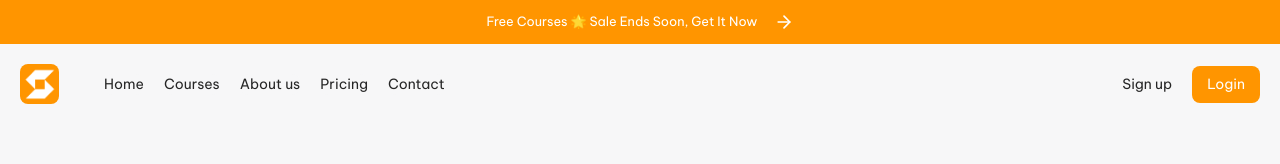
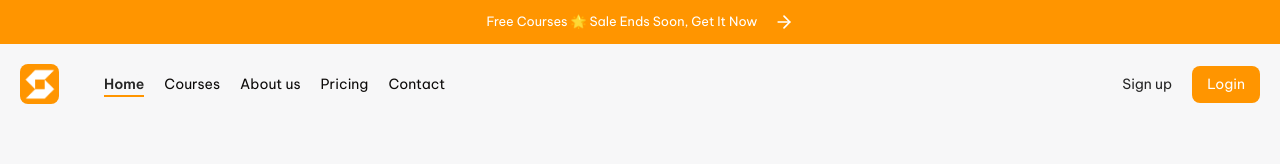
Before and after one commit to KaziMehediHasan1/EduCo_Education_Platform, a React (Vite) app in the folder client/: page / in a window 1280 px wide. Shown: the top 164 px of the page. Built offline with nearby package versions, Linux system fonts and the light colour scheme.

Commit message:
add navbar active link

```diff
--- a/client/src/layout/Navbar.tsx
+++ b/client/src/layout/Navbar.tsx
@@ -3,6 +3,7 @@ import Menubar from "@/assets/Icon/Menu.png";
 import CommonWrapper from "@/wrapper/CommonWrapper";
 import { NavLink } from "react-router-dom";
 import Ad from "./Ad";
+import { Link } from "react-router-dom";
 
 const Navbar = () => {
   return (
@@ -12,61 +13,61 @@ const Navbar = () => {
         <div className="flex items-center justify-between">
           <div className="flex items-center gap-[45px]">
             {/** LOGO **/}
-            <div>
+            <Link to="/">
               <img
                 src={Logo}
                 alt="Logo"
                 className="max-w-8 sm:max-w-12 max-h-10 rounded-[8px] p-0.5 bg-[var(--color-bgPrimary)]"
               />
-            </div>
+            </Link>
 
             {/* NAV-LINK */}
             <div className="md:flex items-center gap-[20px] hidden">
               <NavLink
-                className={(isActive) =>
+                className={({ isActive }) =>
                   isActive
-                    ? "text-sm leading-[150%] text-[var(--color-textColor)] bg-[var(--color-bgOne)] rounded-[8px]"
-                    : "text-sm leading-[150%] text-[var(--color-textColor)] HomeBtn"
+                    ? "text-sm leading-[150%] text-[var(--color-textColor)] bg-[var(--color-bgOne)]  space-y-3 rounded-[8px] active-style"
+                    : "text-sm leading-[150%]  "
                 }
                 to="/"
               >
                 Home
               </NavLink>
               <NavLink
-                className={(isActive) =>
+                className={({ isActive }) =>
                   isActive
-                    ? "text-sm leading-[150%] text-[var(--color-textColor)] bg-[var(--color-bgOne)] rounded-[8px]"
-                    : "text-sm leading-[150%] text-[var(--color-textColor)]"
+                    ? "text-sm leading-[150%] text-[var(--color-textColor)] bg-[var(--color-bgOne)]  space-y-3 rounded-[8px] active-style"
+                    : "text-sm leading-[150%]  "
                 }
                 to="/course"
               >
                 Courses
               </NavLink>
               <NavLink
-                className={(isActive) =>
+                className={({ isActive }) =>
                   isActive
-                    ? "text-sm leading-[150%] text-[var(--color-textColor)] bg-[var(--color-bgOne)] rounded-[8px] "
-                    : "text-sm leading-[150%] text-[var(--color-textColor)]"
+                    ? "text-sm leading-[150%] text-[var(--color-textColor)] bg-[var(--color-bgOne)]  space-y-3 rounded-[8px] active-style"
+                    : "text-sm leading-[150%]  "
                 }
                 to="/about"
               >
                 About us
               </NavLink>
               <NavLink
-                className={(isActive) =>
-                  isActive
-                    ? "text-sm leading-[150%] text-[var(--color-textColor)] bg-[var(--color-bgOne)] rounded-[8px] "
-                    : "text-sm leading-[150%] text-[var(--color-textColor)]"
-                }
+              className={({ isActive }) =>
+                isActive
+                  ? "text-sm leading-[150%] text-[var(--color-textColor)] bg-[var(--color-bgOne)]  space-y-3 rounded-[8px] active-style"
+                  : "text-sm leading-[150%]  "
+              }
                 to="/pricing"
               >
                 Pricing
               </NavLink>
               <NavLink
-                className={(isActive) =>
+               className={({ isActive }) =>
                   isActive
-                    ? "text-sm leading-[150%] text-[var(--color-textColor)] bg-[var(--color-bgOne)] rounded-[8px] "
-                    : "text-sm leading-[150%] text-[var(--color-textColor)]"
+                    ? "text-sm leading-[150%] text-[var(--color-textColor)] bg-[var(--color-bgOne)]  space-y-3 rounded-[8px] active-style"
+                    : "text-sm leading-[150%]  "
                 }
                 to="/contact"
               >
--- a/client/src/sass/Main.css
+++ b/client/src/sass/Main.css
@@ -8,11 +8,12 @@
     width: 0%;
   }
 }
-.HomeBtn {
+.active-style {
   position: relative;
   display: inline-block;
+  font-weight: 600;
 }
-.HomeBtn::after {
+.active-style::after {
   content: "";
   position: absolute;
   bottom: -2px;
@@ -22,6 +23,6 @@
   background-color: #ff9500;
   transition: none;
 }
-.HomeBtn:hover::after {
+.activeHover:hover::after {
   animation: underlineAnime 2s ease-in-out 1s forwards;
 }/*# sourceMappingURL=Main.css.map */
```
